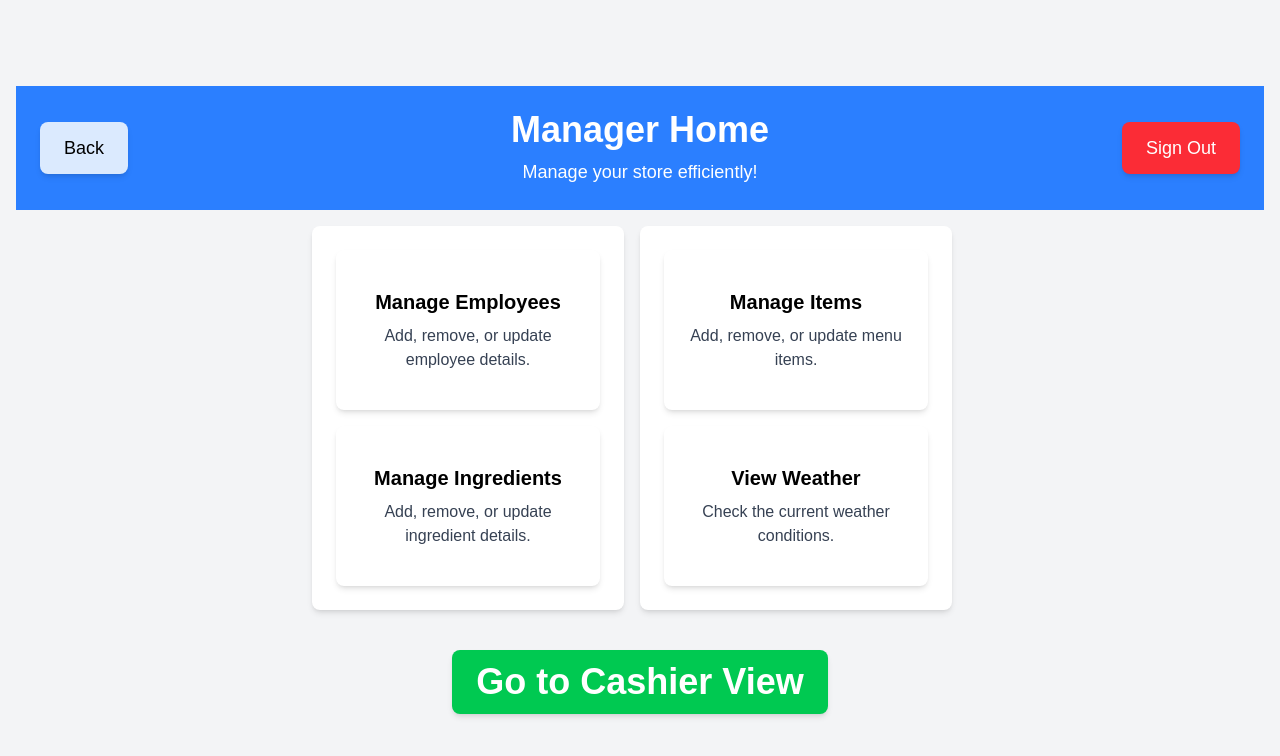
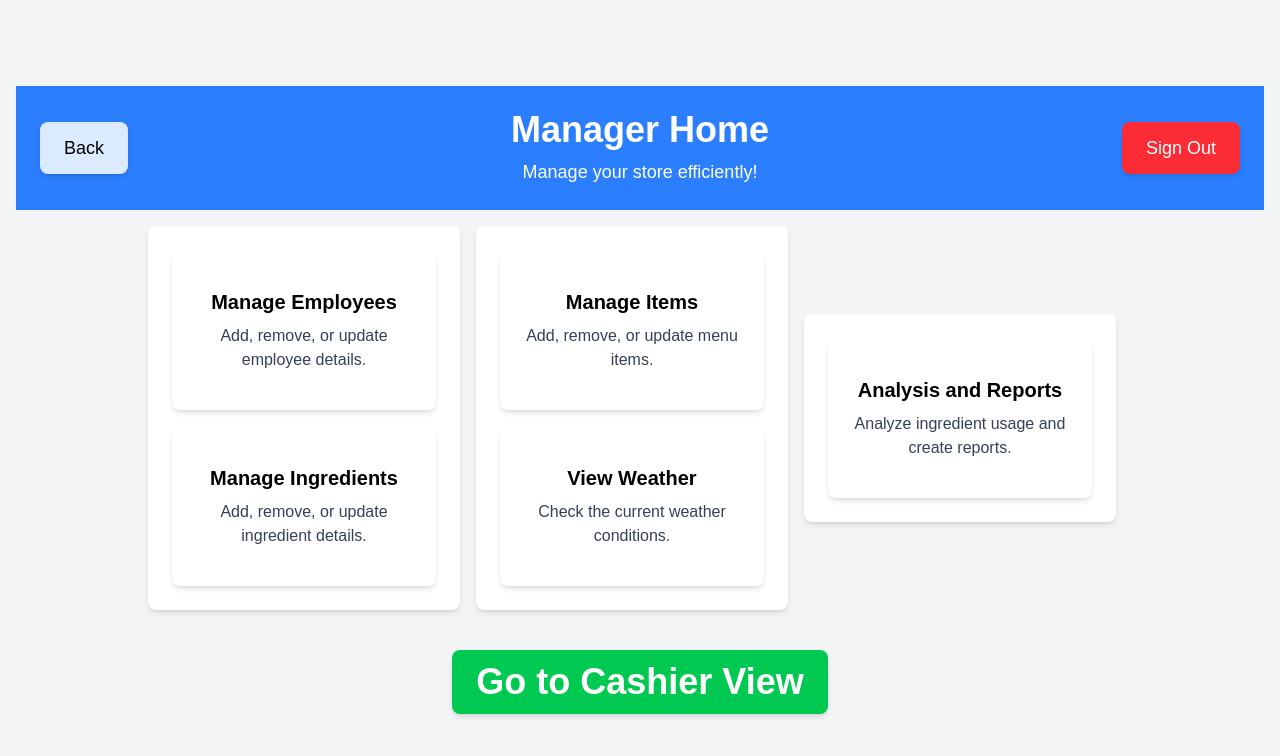
Before and after one commit to Arkaeyuh/bobapp, a Next.js app: page /managerHome in a window 1280 px wide. Shown: the top 756 px of the page. Built offline with nearby package versions, Linux system fonts and the light colour scheme.

Commit message:
Added analysis button to manager home page

```diff
--- a/app/analysis/page.tsx
+++ b/app/analysis/page.tsx
@@ -8,13 +8,9 @@ import "react-datepicker/dist/react-datepicker.css";
 //https://www.chartjs.org/docs/latest/ and https://react-chartjs-2.js.org/
 import 'chart.js/auto';
 import { ChartData } from 'chart.js/auto';
-import { Bar, Chart } from 'react-chartjs-2';
+import { Bar } from 'react-chartjs-2';
 
 //TODO
-// MAKE PAGE NOT UGLY
-// MAKE CHART NOT UGLY
-// MAKE BETTER NO DATA indicator for x/z report
-// ADD GO BACK BUTTON TO MANAGER SELECTION PAGE
 // DON'T IMPORT FROM chart.js/auto BECAUSE BAD; ONLY IMPORT REQUIRED STUFF: https://www.chartjs.org/docs/latest/getting-started/integration.html#bundlers-webpack-rollup-etc
 
 interface sumAndDay {
--- a/app/managerHome/page.tsx
+++ b/app/managerHome/page.tsx
@@ -83,6 +83,17 @@ export default function managerHome() {
             </div>
           </Link>
         </div>
+        <div className="w-1/4 bg-white rounded-lg shadow-md p-6 mr-4">
+          <Link href="/analysis">
+            <div className="flex flex-col justify-center cursor-pointer h-40 bg-white p-6 rounded-lg
+                              shadow-md text-center transform transition-transform duration-300 hover:scale-105">
+              <h3 className="text-xl font-bold mb-2 text-black">Analysis and Reports</h3>
+              <p className="text-gray-700">
+                Analyze ingredient usage and create reports.
+              </p>
+            </div>
+          </Link>
+        </div>
       </div>
       <Link href="/home">
         <div className="text-center text-4xl text-white font-bold bg-green-500 hover:bg-green-600 transition py-3 px-6 rounded-lg shadow-md">
```
